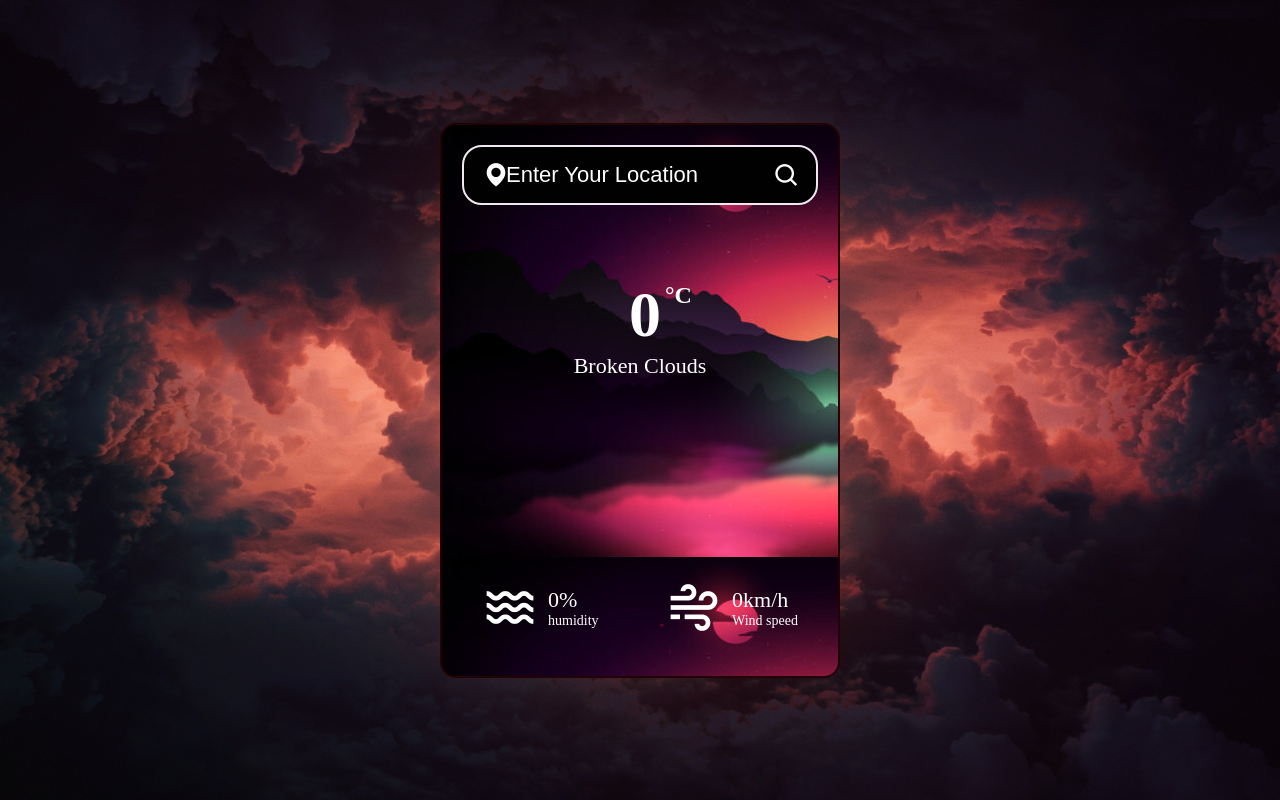
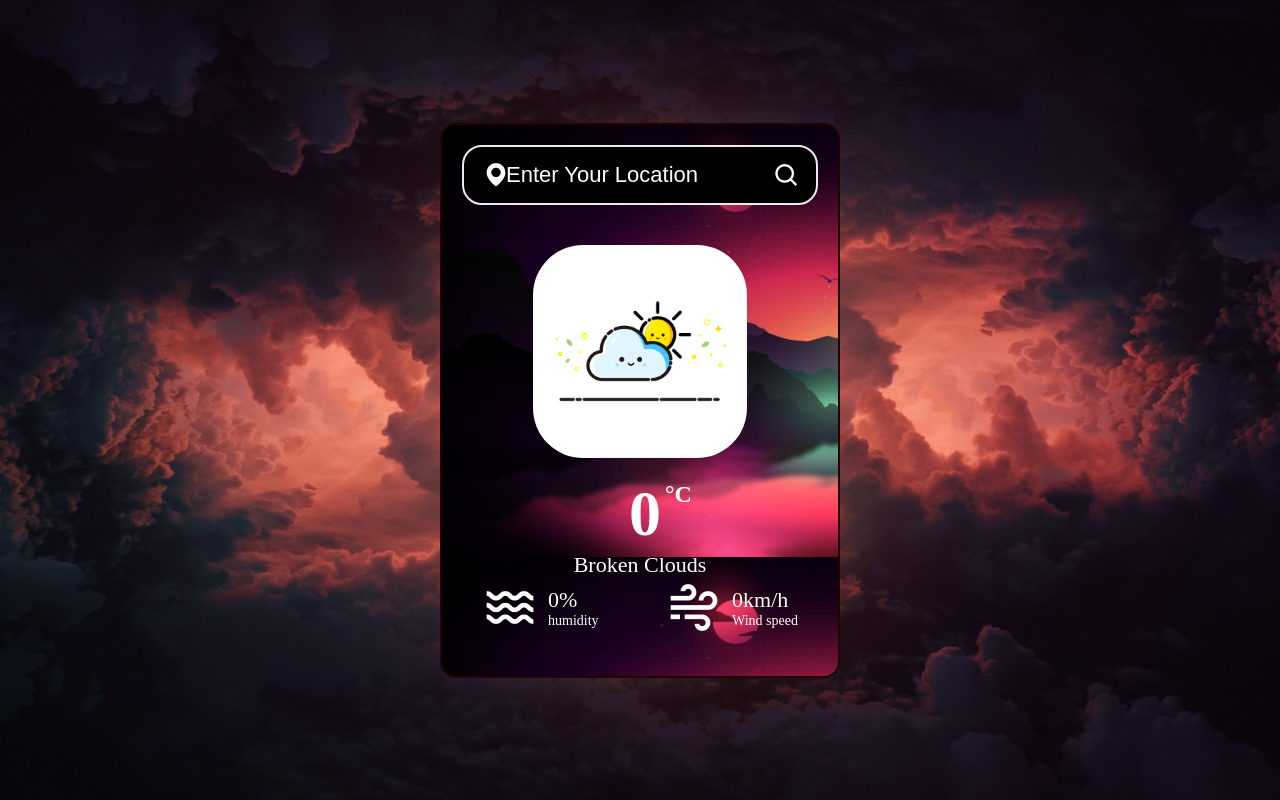
Before and after one commit to Jyothi-Swarupa/Weather_check, a plain HTML site: page index.html in a window 1280 px wide. Drawn offline with nearby package versions, Linux system fonts and the light colour scheme; the site is published under a folder, as on GitHub Pages, so addresses that start at the root find nothing.

Commit message:
Update index.html

```diff
--- a/index.html
+++ b/index.html
@@ -17,7 +17,7 @@
         <div class="weather-box">
             <div class="info">
                 <div class="wae">
-                    <img src="/images/vcloud.png" alt="">
+                    <img src="./images/vcloud.png" alt="">
                     <p class="temperature"> 0 <span>°C</span></p>
                     <p class="discription">Broken Clouds</p>
                 </div>
```
